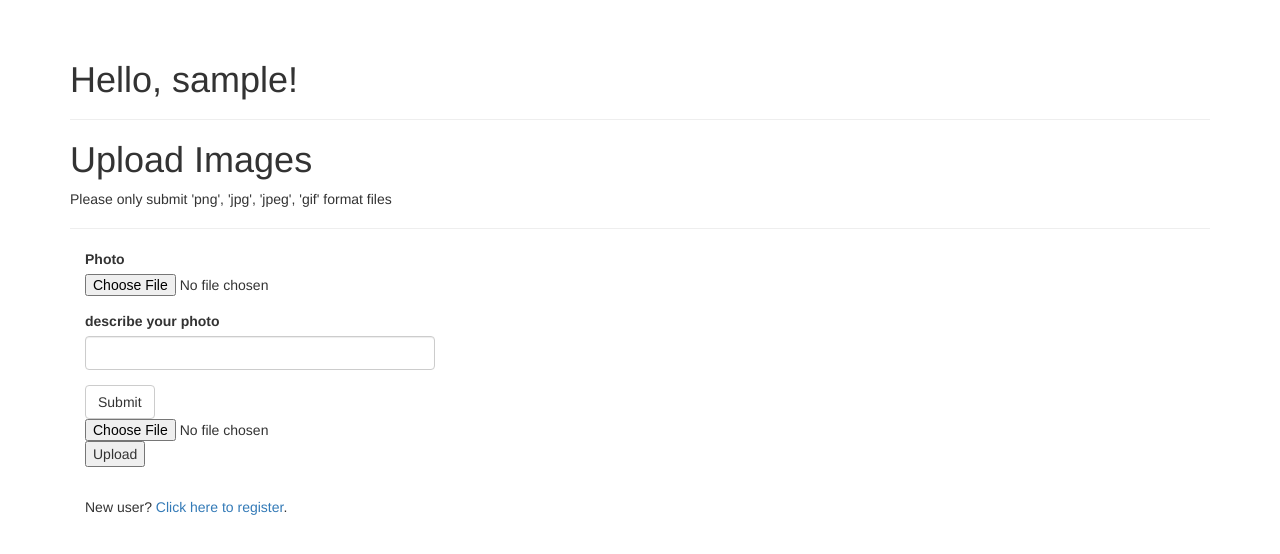
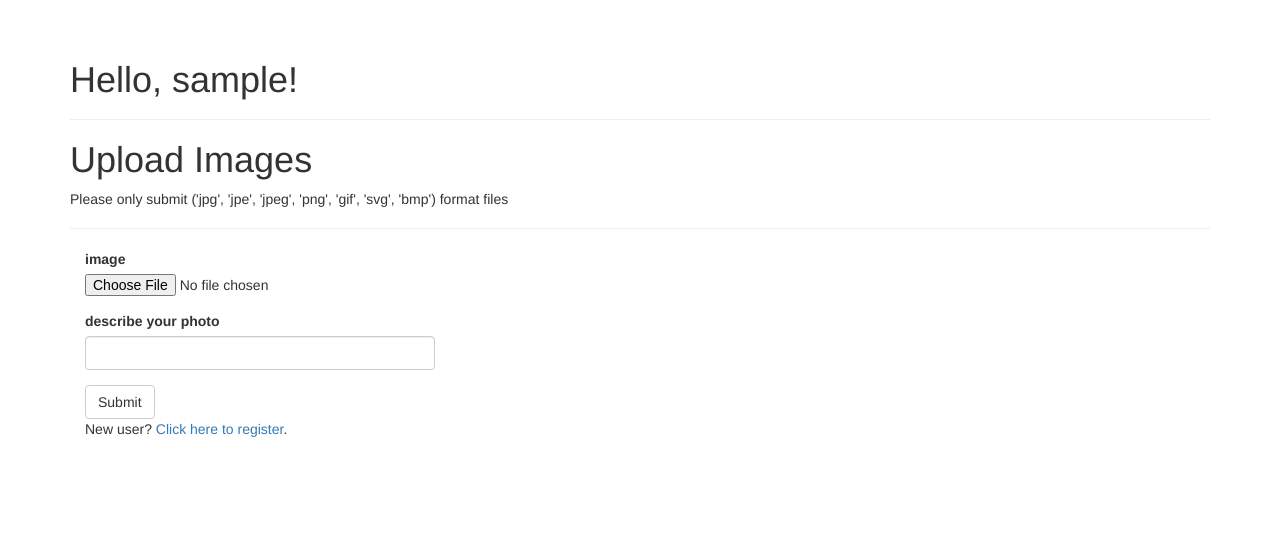
Before and after one commit to ZhuangER/Flask-Gallery, a Flask app: page /upload in a window 1280 px wide. Shown: the part 52-606 px from the top of the page. Run offline with Flask 2, Linux system fonts and the light colour scheme; the visitor is signed in with stand-in values (Sample User, id 1); data comes from the database, SQL or seed files in the repository; parts of the project's set-up code (start-up, migrations or seed data) failed here and were passed over; some libraries are stand-ins or nearby versions.

Commit message:
fix some small bugs

```diff
--- a/app/__init__.py
+++ b/app/__init__.py
@@ -7,6 +7,7 @@ from flask.ext.moment import Moment
 from flask.ext.sqlalchemy import SQLAlchemy
 from flask.ext.login import LoginManager
 from config import config
+from flask.ext.uploads import patch_request_class
 
 bootstrap = Bootstrap()
 mail = Mail()
@@ -30,6 +31,7 @@ def create_app(config_name):
 
     UPLOAD_FOLDER = os.path.join(basedir, 'static/images')
     app.config['UPLOAD_FOLDER'] = UPLOAD_FOLDER
+    #patch_request_class(app)
 
     bootstrap.init_app(app)
     mail.init_app(app)
--- a/app/main/forms.py
+++ b/app/main/forms.py
@@ -1,14 +1,17 @@
 from flask.ext.wtf import Form
 from wtforms import StringField, SubmitField
 from wtforms.validators import Required
-from flask_wtf.file import FileField
+from flask_wtf.file import FileField, FileAllowed, FileRequired
+from flask.ext.uploads import UploadSet, IMAGES
+
 
 
 class NameForm(Form):
     name = StringField('What is your name?', validators=[Required()])
     submit = SubmitField('Submit')
 
+
 class PhotoForm(Form):
-    photo = FileField()
+    photo = FileField('image', validators=[ FileRequired(), FileAllowed(['jpg', 'jpe', 'jpeg', 'png', 'gif', 'svg', 'bmp'])])
     description = StringField('describe your photo')
     submit = SubmitField('Submit')
--- a/app/main/views.py
+++ b/app/main/views.py
@@ -39,8 +39,9 @@ def allowed_file(filename):
 
 
 
-@main.route('/test', methods = ['GET', 'POST'])
-def test():
+@main.route('/upload', methods = ['GET', 'POST'])
+@login_required
+def upload():
     form = PhotoForm()
     if form.validate_on_submit():
         filename = secure_filename(form.photo.data.filename)
@@ -49,40 +50,41 @@ def test():
                         description = form.description.data)
         db.session.add(photo)
         db.session.commit()
+
         if current_user.is_authenticated:
             userFolder = os.path.join(app.config['UPLOAD_FOLDER'], current_user.username)
             if not os.path.exists(userFolder):
                     os.mkdir(userFolder)
             form.photo.data.save(app.config['UPLOAD_FOLDER']+ '/' + current_user.username + '/' + filename)
-            return redirect(url_for('main.test'))
+            return redirect(url_for('main.upload'))
     else:
         filename = None
-    return render_template('test.html', form= form, filename = filename)
+    return render_template('upload.html', form= form, filename = filename)
 
 
 
-@main.route('/upload', methods = ['GET', 'POST'])
-@login_required
-def upload():
-    form = PhotoForm()
-    if request.method == 'POST':
-        file = request.files['file']
-        if file and allowed_file(file.filename):
-            filename = secure_filename(file.filename)
-            # store data to the database
-            photo = Photo(store_path = os.path.join(current_user.username,filename),
-                        user_id = current_user.id,
-                        description = form.description.data)
-            db.session.add(photo)
-            db.session.commit()
+# @main.route('/upload', methods = ['GET', 'POST'])
+# @login_required
+# def upload():
+#     form = PhotoForm()
+#     if request.method == 'POST':
+#         file = request.files['file']
+#         if file and allowed_file(file.filename):
+#             filename = secure_filename(file.filename)
+#             # store data to the database
+#             photo = Photo(store_path = os.path.join(current_user.username,filename),
+#                         user_id = current_user.id,
+#                         description = form.description.data)
+#             db.session.add(photo)
+#             db.session.commit()
 
-            if current_user.is_authenticated:
-                userFolder = os.path.join(app.config['UPLOAD_FOLDER'], current_user.username)
-                if not os.path.exists(userFolder):
-                    os.mkdir(userFolder)
-                file.save(os.path.join(app.config['UPLOAD_FOLDER'], current_user.username,filename))
-                return redirect(url_for('main.upload'))
-    return render_template('upload.html', form = form)
+#             if current_user.is_authenticated:
+#                 userFolder = os.path.join(app.config['UPLOAD_FOLDER'], current_user.username)
+#                 if not os.path.exists(userFolder):
+#                     os.mkdir(userFolder)
+#                 file.save(os.path.join(app.config['UPLOAD_FOLDER'], current_user.username,filename))
+#                 return redirect(url_for('main.upload'))
+#     return render_template('upload.html', form = form)
 
 
 
--- a/app/templates/upload.html
+++ b/app/templates/upload.html
@@ -11,20 +11,11 @@
     <h1>Hello, {% if current_user.is_authenticated %}{{ current_user.username }}{% else %}Stranger{% endif %}!</h1>
 </div>
     <h1>Upload Images</h1>
-    <p> Please only submit 'png', 'jpg', 'jpeg', 'gif' format files</p>
+    <p> Please only submit ('jpg', 'jpe', 'jpeg', 'png', 'gif', 'svg', 'bmp') format files</p>
 </div>
 
 <div class="col-md-4">
 	{{ wtf.quick_form(form) }}
-	<form action=""
-		method=post
-		enctype=multipart/form-data>
-		<p>
-			<input type=file name=file>
-			<input type=submit value=Upload>
-		</p>
-	</form>
-	<br/>
 	<p>New user? <a href="{{ url_for('auth.register') }}">Click here to register</a>.</p>
 </div>
 {% endblock %}
```
Also changed, not shown: app/templates/test.html (+13 -4 lines), 1 other file.
